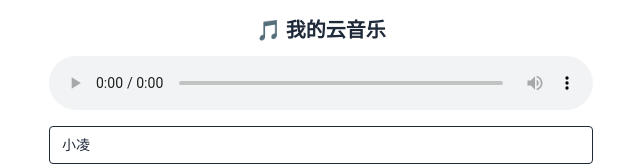
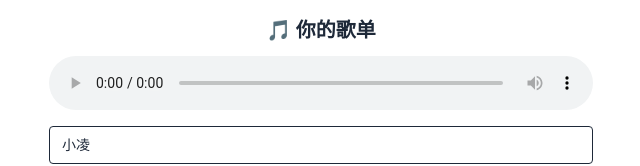
Before and after one commit to dcdlove/nextjs-music, a Next.js app: page / in a window 1280 px wide. Shown: the top 166 px of the page, without its empty margins (319-959 px from the left). Built offline with nearby package versions, Linux system fonts and the light colour scheme.

Commit message:
feat: 更新页面标题和主标题文本

```diff
--- a/app/layout.tsx
+++ b/app/layout.tsx
@@ -13,7 +13,7 @@ const geistMono = Geist_Mono({
 });
 
 export const metadata: Metadata = {
-  title: "我的云音乐 - Serendipity不期而遇的惊喜",
+  title: "Serendipity 不期而遇的惊喜",
   description: "与美好的事物不期而遇，意外发现人间珍宝是你",
 };
 
--- a/app/page.tsx
+++ b/app/page.tsx
@@ -127,7 +127,7 @@ export default function Home() {
 
   return (
     <div className="max-w-xl mx-auto p-4 text-gray-800 font-sans">
-      <h1 className="text-xl font-bold mb-3 text-center">🎵 我的云音乐</h1>
+      <h1 className="text-xl font-bold mb-3 text-center">🎵 你的歌单</h1>
 
       {currentTrack && (
         <div className="mb-3 text-center">
```
